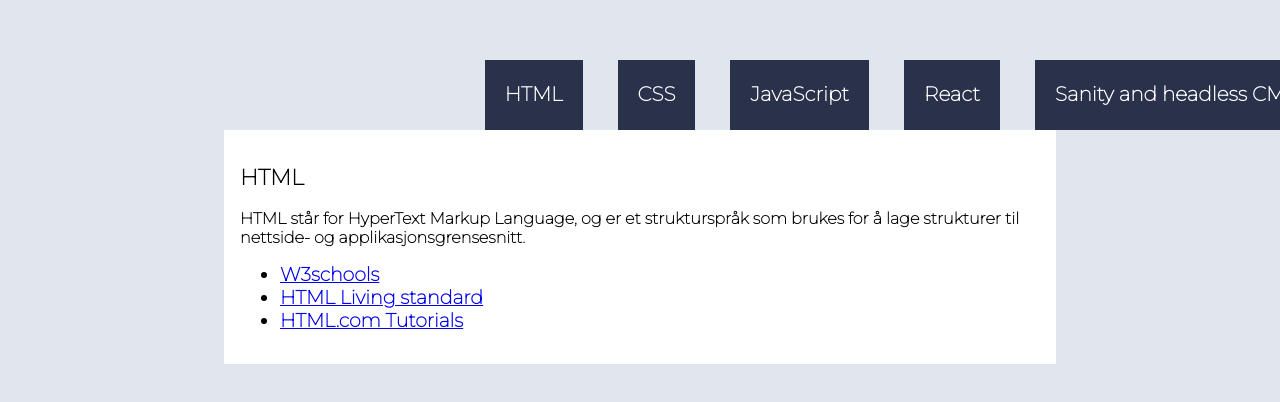
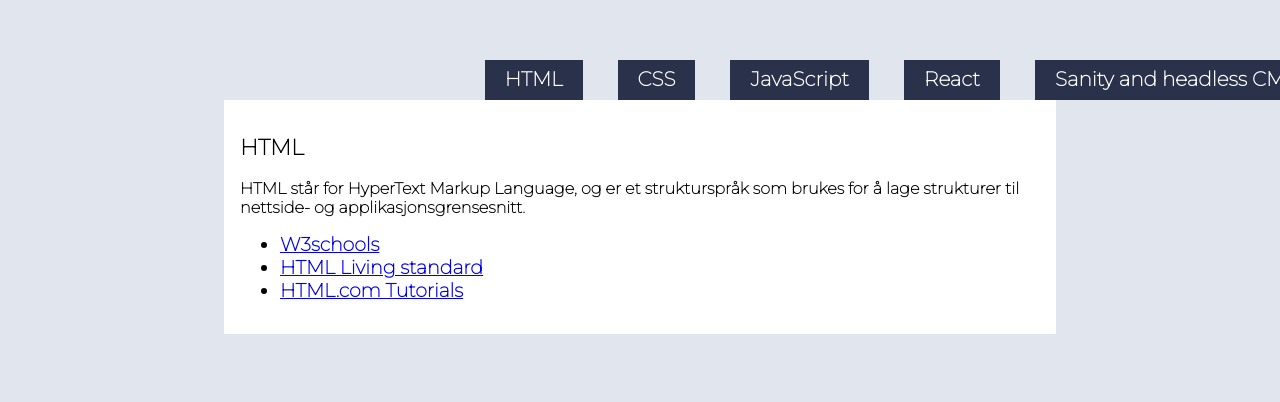
Before and after one commit to LfCrazyCat/uin24ak2_resource_layout_FOSDAHL, a plain HTML site: page index.html in a window 1280 px wide. Shown: the part 260-662 px from the top of the page. Drawn offline with Linux system fonts and the light colour scheme.

Commit message:
css ferdig

```diff
--- a/style.css
+++ b/style.css
@@ -42,24 +42,11 @@ nav ul {
   display: flex;
 }
 
-/*
-nav li {
-  margin-right: 10px;  Setter mellomrom mellom elementene
-} */
-
-/*
-nav ul li a {
-  display: inline-block;
-  height: 3.5em;
-  line-height: 3.5em;
-  padding: 0 3.5em;
-  color: #fff;
-} */
 
 nav ul li a {
   display: inline-block;
-  height: 3.5em;
-  line-height: 3.5em;
+  height: 2em;
+  line-height: 2em;
   padding: 0 1em;
   color: #fff;
 }
@@ -129,10 +116,6 @@ section ul li {
     justify-content: center;
   }
 
-   nav ul {
-    /*
-     justify-content: space-around; */
-  }
 
   nav li {
     margin-right: 35px;
@@ -140,16 +123,5 @@ section ul li {
 
   section {
     display: block;
-    position: relative;
   }
 }
-
-
-
-nav ul li a {
-  display: inline-block;
-  height: 3.5em;
-  line-height: 3.5em;
-  padding: 0 1em;
-  color: #fff;
-}
```
